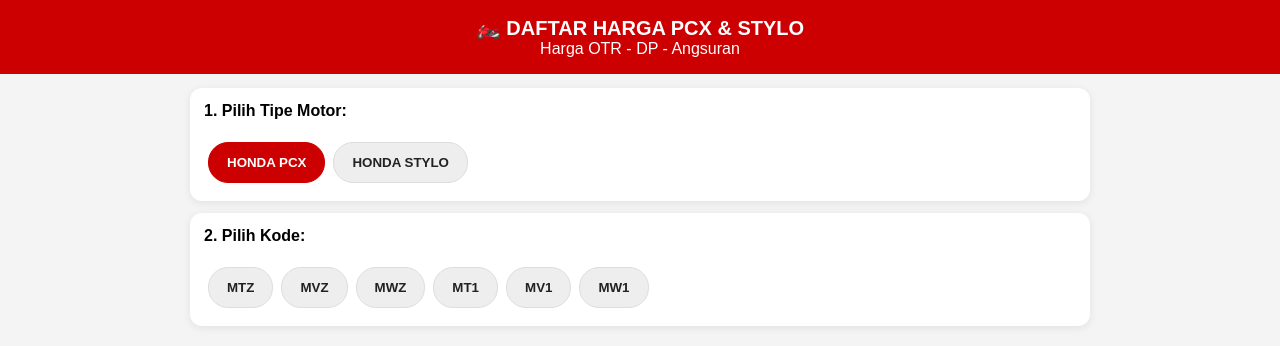
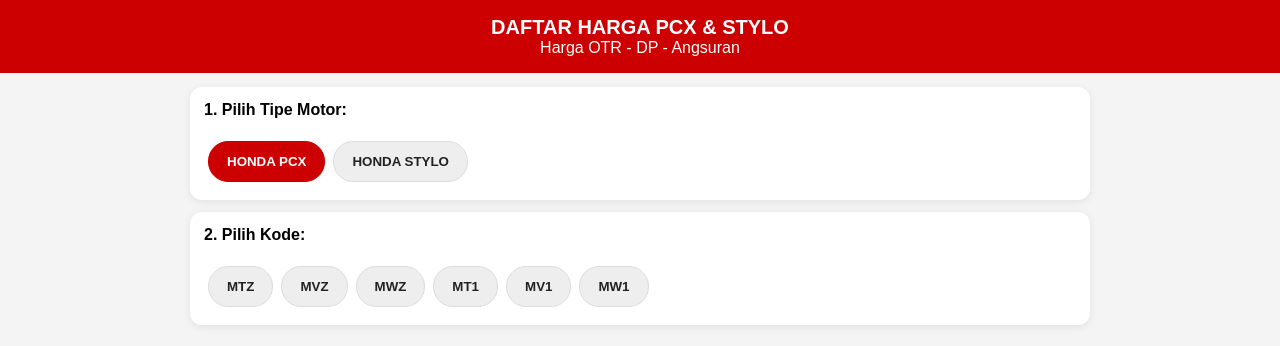
Before and after one commit to nsskapuas/katalog, a plain HTML site: page index.html in a window 1280 px wide. Both pictures are taken after a click on the button "HONDA PCX". Drawn offline with Linux system fonts and the light colour scheme.

Commit message:
Update index.html

```diff
--- a/index.html
+++ b/index.html
@@ -11,146 +11,116 @@ body{font-family:Arial,sans-serif;margin:0;background:#f4f4f4}
 .btn{padding:12px 18px;border:0;border-radius:20px;font-weight:bold;cursor:pointer;margin:4px}
 .btn-tipe,.btn-kode{background:#eee;color:#222;border:1px solid #ddd}
 .btn-tipe.active,.btn-kode.active{background:#CC0000;color:#fff;border-color:#CC0000}
-.table-wrap{overflow-x:auto;-webkit-overflow-scrolling:touch;border:1px solid #ddd;border-radius:8px;max-width:100%}
+.table-wrap{overflow-x:auto;border:1px solid #ddd;border-radius:8px;max-width:100%}
 table{border-collapse:collapse;width:100%;min-width:520px}
 th,td{border:1px solid #ddd;padding:7px 6px;text-align:center;white-space:nowrap;font-size:13px}
-th{background:#CC0000;color:#fff;position:sticky;top:0;z-index:2}
+th{background:#CC0000;color:#fff}
 th:first-child,td:first-child{text-align:left;min-width:110px}
 tr:nth-child(even) td{background:#fff5f5}
 .swipe-hint{font-size:12px;color:#888;text-align:center;margin:6px 0 0}
 #loading{text-align:center;padding:20px}
 .wa{display:block;text-align:center;background:#25D366;color:#fff;padding:13px;border-radius:10px;text-decoration:none;font-weight:bold;margin-top:12px}
-@media(max-width:480px){.wrap{padding:10px}.card{padding:12px}th,td{font-size:12px;padding:6px 5px}}
 </style>
 </head>
 <body>
-<div class="header"><h1>🏍️ DAFTAR HARGA PCX & STYLO</h1><div>Harga OTR - DP - Angsuran</div></div>
+<div class="header"><h1>DAFTAR HARGA PCX & STYLO</h1><div>Harga OTR - DP - Angsuran</div></div>
 <div class="wrap">
-  <div class="card">
-    <b>1. Pilih Tipe Motor:</b><br><br>
-    <div id="tipeList"></div>
-  </div>
-  <div class="card" id="kodeBox" style="display:none">
-    <b>2. Pilih Kode:</b><br><br><div id="kodeList"></div>
-  </div>
+  <div class="card"><b>1. Pilih Tipe Motor:</b><br><br><div id="tipeList"></div></div>
+  <div class="card" id="kodeBox" style="display:none"><b>2. Pilih Kode:</b><br><br><div id="kodeList"></div></div>
   <div class="card" id="hasilBox" style="display:none">
     <h3 id="judul" style="margin:0 0 4px"></h3>
     <div id="infoBerlaku" style="font-size:13px;color:#666;margin-bottom:10px"></div>
     <div id="loading">Loading...</div>
     <div class="table-wrap"><div id="tabel"></div></div>
-    <div class="swipe-hint">👈 Geser tabel ke kiri untuk lihat angsuran lainnya 👉</div>
-    <a class="wa" href="https://wa.me/6285183349948?text=Halo%20bang,%20harga%20kode%20sudah%20update:" target="_blank">💬 Update PL tanya admin/wa</a>
+    <div class="swipe-hint">Geser tabel ke kiri untuk lihat angsuran lainnya</div>
+    <a class="wa" href="https://wa.me/6285183349948" target="_blank">Update PL tanya admin/wa</a>
   </div>
 </div>
 <script>
-// ============================================================
-// ★★★ CUMA EDIT DI SINI AJA BRO ★★★
-// ============================================================
 const CONFIG = {
   HEADER: ["Type", "Uang Muka", "Cukup Bayar", "6", "12", "18", "24", "30*", "36"],
   MOTORS: {
-    PCX: {
-      label: "HONDA PCX",
-      spreadsheetId: "1ERT9boBpF16VrVNBSRD6P1hTm6D0IsX16at6R3ZPtBs",
-      kodes: ["MTZ", "MVZ", "MWZ", "MT1", "MV1", "MW1"]
-    },
-    STYLO: {
-      label: "HONDA STYLO",
-      spreadsheetId: "1Sveq5riagQ08sH4YzjIlKJCyrVSGbhc-ZjHWZ1i-Vv4",
-      kodes: ["MFW", "MFV", "MGV", "MGX", "MF1"]
-    }
+    PCX: { label: "HONDA PCX", spreadsheetId: "1ERT9boBpF16VrVNBSRD6P1hTm6D0IsX16at6R3ZPtBs", kodes: ["MTZ", "MVZ", "MWZ", "MT1", "MV1", "MW1"] },
+    STYLO: { label: "HONDA STYLO", spreadsheetId: "1Sveq5riagQ08sH4YzjIlKJCyrVSGbhc-ZjHWZ1i-Vv4", kodes: ["MFW", "MFV", "MGV", "MGX", "MF1"] }
   }
 };
-// ============================================================
-// JANGAN EDIT DARI SINI KE BAWAH
-// ============================================================
-
 let tipeAktif = "", kodeAktif = "";
-
+function txt(v){ return v == null ? "" : String(v); }
 async function ambilSheet(spreadsheetId, namaSheet) {
   const query = encodeURIComponent('select A,B,C,D,E,F,G,H,I limit 100');
-  const url = `https://docs.google.com/spreadsheets/d/${spreadsheetId}/gviz/tq?tqx=out:json&sheet=${namaSheet}&headers=0&tq=${query}`;
+  const url = 'https://docs.google.com/spreadsheets/d/' + spreadsheetId + '/gviz/tq?tqx=out:json&sheet=' + namaSheet + '&headers=0&tq=' + query;
   const res = await fetch(url);
   const text = await res.text();
   const json = JSON.parse(text.substr(47).slice(0, -2));
-  // Pakai c.f dulu biar Rp31.464.000 dll kebaca apa adanya dari Sheet
-  return json.table.rows.map(r => r.c.map(c => (c && c.f != null ? c.f : (c && c.v != null ? c.v : ""))));
+  return json.table.rows.map(function(r){
+    return r.c.map(function(c){ if(c && c.f != null) return c.f; if(c && c.v != null) return c.v; return ""; });
+  });
 }
-
-function formatAngka(v) {
-  if (typeof v === 'number') return v.toLocaleString('id-ID');
-  return v;
-}
-
-function renderTipe() {
+function formatAngka(v){ if(typeof v === 'number') return v.toLocaleString('id-ID'); return v; }
+function renderTipe(){
   let h = "";
-  for (let key in CONFIG.MOTORS) {
-    h += `<button class="btn btn-tipe" onclick="pilihTipe('${key}')">${CONFIG.MOTORS[key].label}</button>`;
-  }
+  for(let key in CONFIG.MOTORS){ h += '<button class="btn btn-tipe" onclick="pilihTipe(\''+key+'\')">'+CONFIG.MOTORS[key].label+'</button>'; }
   document.getElementById('tipeList').innerHTML = h;
 }
-
-function pilihTipe(tipe) {
+function pilihTipe(tipe){
   tipeAktif = tipe;
-  document.querySelectorAll('.btn-tipe').forEach(b => b.classList.remove('active'));
+  document.querySelectorAll('.btn-tipe').forEach(function(b){ b.classList.remove('active'); });
   event.target.classList.add('active');
   document.getElementById('kodeBox').style.display = 'block';
   document.getElementById('hasilBox').style.display = 'none';
   let h = "";
-  CONFIG.MOTORS[tipe].kodes.forEach(k => {
-    h += `<button class="btn btn-kode" onclick="pilihKode(this,'${k}')">${k}</button>`;
-  });
+  CONFIG.MOTORS[tipe].kodes.forEach(function(k){ h += '<button class="btn btn-kode" onclick="pilihKode(this,\''+k+'\')">'+k+'</button>'; });
   document.getElementById('kodeList').innerHTML = h;
 }
-
-async function pilihKode(el, kode) {
+async function pilihKode(el, kode){
   kodeAktif = kode;
-  document.querySelectorAll('.btn-kode').forEach(b => b.classList.remove('active'));
+  document.querySelectorAll('.btn-kode').forEach(function(b){ b.classList.remove('active'); });
   el.classList.add('active');
   document.getElementById('hasilBox').style.display = 'block';
   document.getElementById('judul').innerText = tipeAktif + " - Kode " + kode;
   document.getElementById('loading').style.display = 'block';
+  document.getElementById('loading').innerText = 'Loading...';
   document.getElementById('tabel').innerHTML = '';
   document.getElementById('infoBerlaku').innerText = '';
-
-  try {
+  try{
     let semua = await ambilSheet(CONFIG.MOTORS[tipeAktif].spreadsheetId, kode);
-
-let idxBerlaku = semua.findIndex(r => (r[0]||"").toString().toUpperCase().includes("BERLAKU"));
-let berlaku = idxBerlaku !== -1 ? (semua[idxBerlaku][0] + " " + semua[idxBerlaku+1][0]) : "";
-let idxTipe = semua.findIndex(r => (r[0]||"").toString().includes("CBS") || (r[0]||"").toString().includes("ABS"));
-let tipeMotor = idxTipe !== -1 ? semua[idxTipe][0] : "";
-let otr = idxTipe !== -1 ? semua[idxTipe+1][0] : "";
-let idxSubsidi = semua.findIndex(r => (r[0]||"").toString().toUpperCase().includes("SUBSIDI"));
-let subsidiVal = idxSubsidi !== -1 ? semua[idxSubsidi+1][0] : "";
-
-    document.getElementById('infoBerlaku').innerText = berlaku + " | " + tipeMotor + " | OTR " + otr + " | " + subsidiLabel + " " + subsidiVal;
-
-   // Ambil semua baris yang kolom B-nya angka (3.400.000 dll), gak peduli baris berapa
-let rows = semua.filter(r => {
-  let b = (r[1]||"").toString().replace(/\./g,"");
-  return !isNaN(b) && b !== "" && Number(b) > 100000;
-});
-
+    let idxBerlaku = -1, idxTipe = -1, idxSubsidi = -1;
+    for(let i=0;i<semua.length;i++){
+      let a = txt(semua[i][0]).toUpperCase();
+      if(idxBerlaku === -1 && a.indexOf("BERLAKU") !== -1) idxBerlaku = i;
+      if(idxTipe === -1 && (a.indexOf("PCX") !== -1 || a.indexOf("STYLO") !== -1)) idxTipe = i;
+      if(idxSubsidi === -1 && a.indexOf("SUBSIDI") !== -1) idxSubsidi = i;
+    }
+    let berlaku = "";
+    if(idxBerlaku !== -1){
+      let a1 = semua[idxBerlaku] ? txt(semua[idxBerlaku][0]) : "";
+      let a2 = semua[idxBerlaku+1] ? txt(semua[idxBerlaku+1][0]) : "";
+      berlaku = a1 + " " + a2;
+    }
+    let tipeMotor = idxTipe !== -1 ? txt(semua[idxTipe][0]) : "";
+    let otr = (idxTipe !== -1 && semua[idxTipe+1]) ? txt(semua[idxTipe+1][0]) : "";
+    let subsidiVal = (idxSubsidi !== -1 && semua[idxSubsidi+1]) ? txt(semua[idxSubsidi+1][0]) : "";
     document.getElementById('infoBerlaku').innerText = berlaku + " | " + tipeMotor + " | OTR " + otr + " | SUBSIDI " + subsidiVal;
+    let rows = [];
+    for(let i=0;i<semua.length;i++){
+      let b = txt(semua[i][1]).replace(/\./g,"").replace(/,/g,"").replace(/Rp/g,"").replace(/ /g,"");
+      if(b !== "" && !isNaN(Number(b)) && Number(b) > 100000) rows.push(semua[i]);
+    }
+    document.getElementById('loading').style.display = 'none';
     let h = "<table><tr>";
-    CONFIG.HEADER.forEach(c => { h += `<th>${c}</th>`; });
+    CONFIG.HEADER.forEach(function(c){ h += "<th>"+c+"</th>"; });
     h += "</tr>";
-    rows.forEach((r, idx) => {
-      h += "<tr>";
-      h += `<td>${idx === 0 ? tipeMotor : ""}</td>`;
-      for (let i = 1; i < 9; i++) {
-        h += `<td>${formatAngka(r[i] ?? "")}</td>`;
-      }
+    rows.forEach(function(r, idx){
+      h += "<tr><td>" + (idx === 0 ? tipeMotor : "") + "</td>";
+      for(let i=1;i<9;i++){ h += "<td>" + formatAngka(r[i] == null ? "" : r[i]) + "</td>"; }
       h += "</tr>";
     });
     h += "</table>";
     document.getElementById('tabel').innerHTML = h;
-  } catch (e) {
-    document.getElementById('loading').innerText = 'Gagal load. Cek nama Sheet / Share Spreadsheet-nya.';
+  }catch(e){
+    document.getElementById('loading').innerText = 'Error: ' + e.message;
   }
 }
-
 renderTipe();
 </script>
 </body>
```
